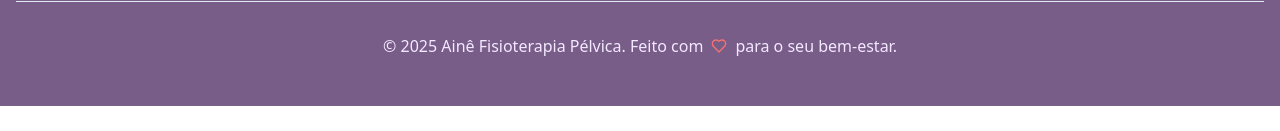
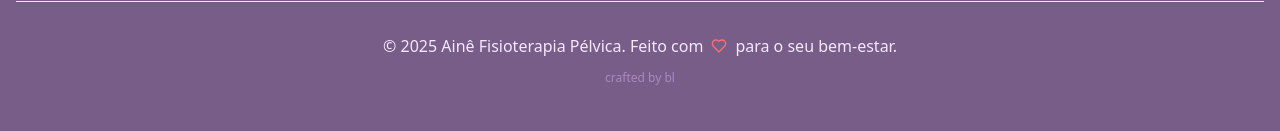
Before and after one commit to brav999/landingpage-aine, a React (Vite) app: page / in a window 1280 px wide. Shown: the part 3021-3152 px from the top of the page. Before the commit the page ends 3127 px from the top, so only its background shows below. Built offline with nearby package versions, Linux system fonts and the light colour scheme.

Commit message:
Assinatura no site

```diff
--- a/src/components/Footer.tsx
+++ b/src/components/Footer.tsx
@@ -56,6 +56,9 @@ const Footer = () => {
             <Heart className="h-4 w-4 text-red-400" />
             <span>para o seu bem-estar.</span>
           </p>
+          <p className="text-purple-300 text-xs font-normal opacity-50 mt-3">
+            crafted by bl
+          </p>
         </div>
       </div>
     </footer>
```
